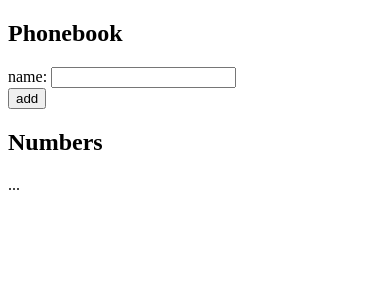
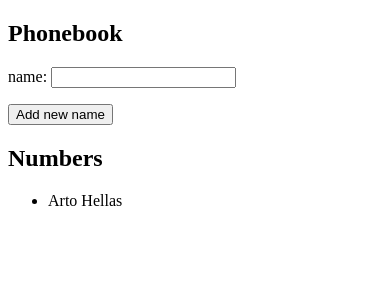
Before and after one commit to stefano76/full-stack-open-course, a React (Vite) app in the folder part2/phonebook/: page / in a window 390 px wide. Shown: the top 300 px of the page. Built offline with nearby package versions, Linux system fonts and the light colour scheme.

Commit message:
Exercise 2.6: The Phonebook step 1

```diff
--- a/part2/phonebook/src/App.jsx
+++ b/part2/phonebook/src/App.jsx
@@ -1,24 +1,45 @@
-import { useState } from 'react'
+import {useState} from 'react'
 
 const App = () => {
     const [persons, setPersons] = useState([
-    { name: 'Arto Hellas' }
+        {name: 'Arto Hellas'}
     ])
     const [newName, setNewName] = useState('')
+
+    // console.log(persons)
+
+    const addName = (event) => {
+        event.preventDefault()
+        console.log(newName)
+
+        setPersons([...persons, {name: newName}])
+        setNewName('')
+    }
+
+    const handleNewName = (event) => {
+        // console.log(event.target.value)
+        setNewName(event.target.value)
+    }
+
+    const Number = ({ person }) => <li>{person.name}</li>
 
     return (
         <div>
             <h2>Phonebook</h2>
-        <form>
+            <form onSubmit={addName}>
                 <div>
-            name: <input />
+                    name: <input value={newName} onChange={handleNewName} />
                 </div>
                 <div>
-            <button type="submit">add</button>
+                    <button style={{ marginTop: '1rem' }} type="submit">Add new name</button>
                 </div>
             </form>
             <h2>Numbers</h2>
-        ...
+            <ul>
+                {persons.map((person) => (
+                    <Number key={person.name.replaceAll(" ", "")} person={person} />
+                ))}
+            </ul>
         </div>
     )
 }
```
Lines whose indentation alone changed are shown as unchanged.
